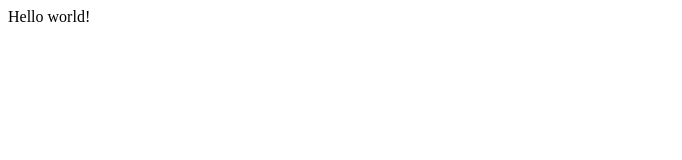
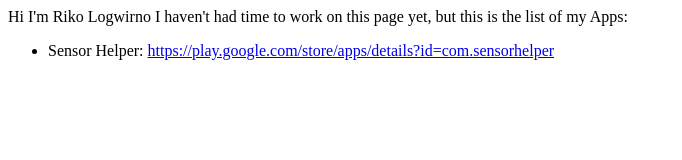
Before and after one commit to RikoLogwirno/RikoLogwirno.github.io, a plain HTML site: page index.html in a window 1280 px wide. Shown: the whole page, without its empty margins (0-682 px from the left). Drawn offline with Linux system fonts and the light colour scheme.

Commit message:
Update index.html

```diff
--- a/index.html
+++ b/index.html
@@ -6,6 +6,12 @@
   <title>Welcome</title>
 </head>
 <body>
-  Hello world!
+  Hi I'm Riko Logwirno
+  I haven't had time to work on this page yet, but this is the list of my Apps:
+  <ul>
+    <li>
+      Sensor Helper: <a href="https://play.google.com/store/apps/details?id=com.sensorhelper">https://play.google.com/store/apps/details?id=com.sensorhelper</a>
+    </li>
+  </ul>
 </body>
 </html>
```
